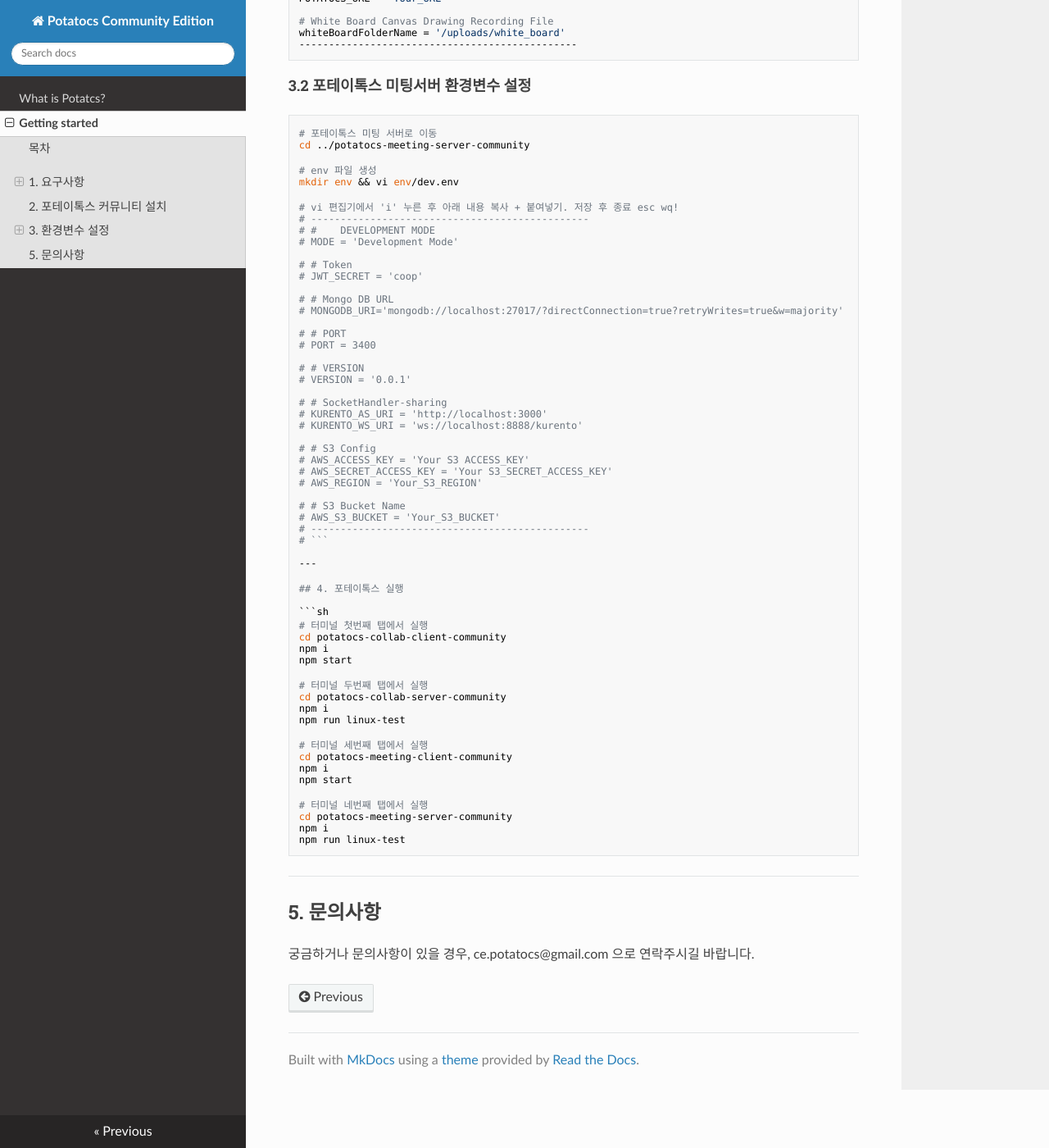
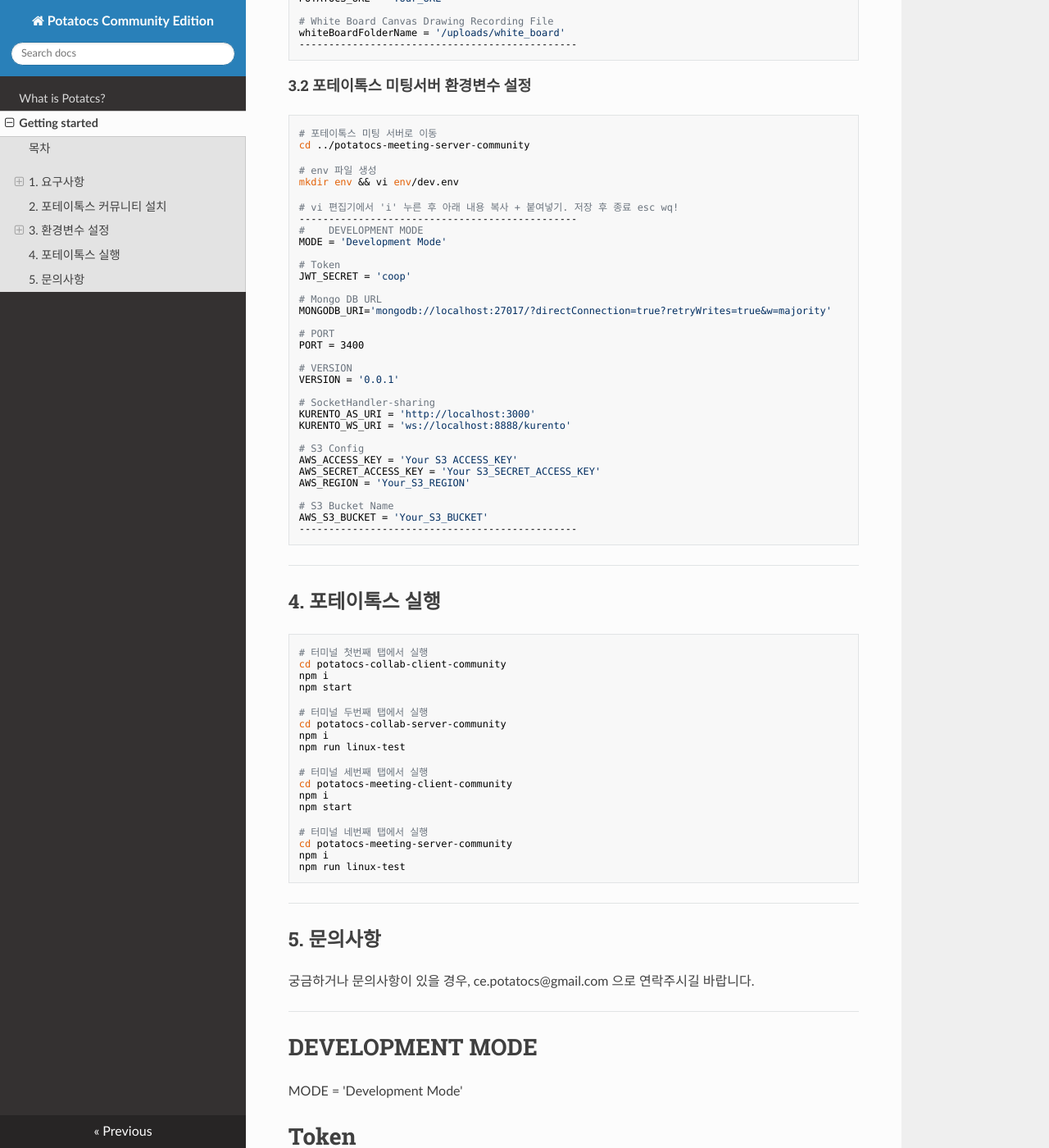
Before and after one commit to potatocs-ce/potatocs-ce-introduction, an MkDocs documentation site: the page built from docs/install.md, in a window 1280 px wide and 1400 px high, scrolled down 3010 px. Shown: the whole window at 82% size. Built offline with MkDocs 1.6.1, drawn with Linux system fonts in a browser that asks for light colours; nearby versions of some CDN libraries; some of the changed text lies outside the part shown.

Commit message:
Update wrong Documents contents

`````diff
--- a/docs/install.md
+++ b/docs/install.md
@@ -167,7 +167,7 @@
 
 #### 3.2 포테이톡스 미팅서버 환경변수 설정
 
-````sh
+```sh
 # 포테이톡스 미팅 서버로 이동
 cd ../potatocs-meeting-server-community
 
@@ -175,35 +175,93 @@
 mkdir env && vi env/dev.env
 
 # vi 편집기에서 'i' 누른 후 아래 내용 복사 + 붙여넣기. 저장 후 종료 esc wq!
-# -----------------------------------------------
-# #    DEVELOPMENT MODE
-# MODE = 'Development Mode'
+-----------------------------------------------
+#    DEVELOPMENT MODE
+MODE = 'Development Mode'
 
-# # Token
-# JWT_SECRET = 'coop'
+# Token
+JWT_SECRET = 'coop'
 
-# # Mongo DB URL
-# MONGODB_URI='mongodb://localhost:27017/?directConnection=true?retryWrites=true&w=majority'
+# Mongo DB URL
+MONGODB_URI='mongodb://localhost:27017/?directConnection=true?retryWrites=true&w=majority'
 
-# # PORT
-# PORT = 3400
+# PORT
+PORT = 3400
 
-# # VERSION
-# VERSION = '0.0.1'
+# VERSION
+VERSION = '0.0.1'
 
-# # SocketHandler-sharing
-# KURENTO_AS_URI = 'http://localhost:3000'
-# KURENTO_WS_URI = 'ws://localhost:8888/kurento'
+# SocketHandler-sharing
+KURENTO_AS_URI = 'http://localhost:3000'
+KURENTO_WS_URI = 'ws://localhost:8888/kurento'
 
-# # S3 Config
-# AWS_ACCESS_KEY = 'Your S3 ACCESS_KEY'
-# AWS_SECRET_ACCESS_KEY = 'Your S3_SECRET_ACCESS_KEY'
-# AWS_REGION = 'Your_S3_REGION'
+# S3 Config
+AWS_ACCESS_KEY = 'Your S3 ACCESS_KEY'
+AWS_SECRET_ACCESS_KEY = 'Your S3_SECRET_ACCESS_KEY'
+AWS_REGION = 'Your_S3_REGION'
 
-# # S3 Bucket Name
-# AWS_S3_BUCKET = 'Your_S3_BUCKET'
-# -----------------------------------------------
-# ```
+# S3 Bucket Name
+AWS_S3_BUCKET = 'Your_S3_BUCKET'
+-----------------------------------------------
+```
+
+---
+
+## 4. 포테이톡스 실행
+
+```sh
+# 터미널 첫번째 탭에서 실행
+cd potatocs-collab-client-community
+npm i
+npm start
+
+# 터미널 두번째 탭에서 실행
+cd potatocs-collab-server-community
+npm i
+npm run linux-test
+
+# 터미널 세번째 탭에서 실행
+cd potatocs-meeting-client-community
+npm i
+npm start
+
+# 터미널 네번째 탭에서 실행
+cd potatocs-meeting-server-community
+npm i
+npm run linux-test
+```
+
+---
+
+## 5. 문의사항
+
+궁금하거나 문의사항이 있을 경우, ce.potatocs@gmail.com 으로 연락주시길 바랍니다.
+
+---
+
+# DEVELOPMENT MODE
+
+MODE = 'Development Mode'
+
+# Token
+
+JWT_SECRET = 'coop'
+
+# Mongo DB URL
+
+MONGODB_URI='mongodb://localhost:27017/?directConnection=true?retryWrites=true&w=majority'
+
+# PORT
+
+PORT = 3400
+
+# VERSION
+
+VERSION = '0.0.1'
+
+---
+
+````
 
 ---
 
`````
